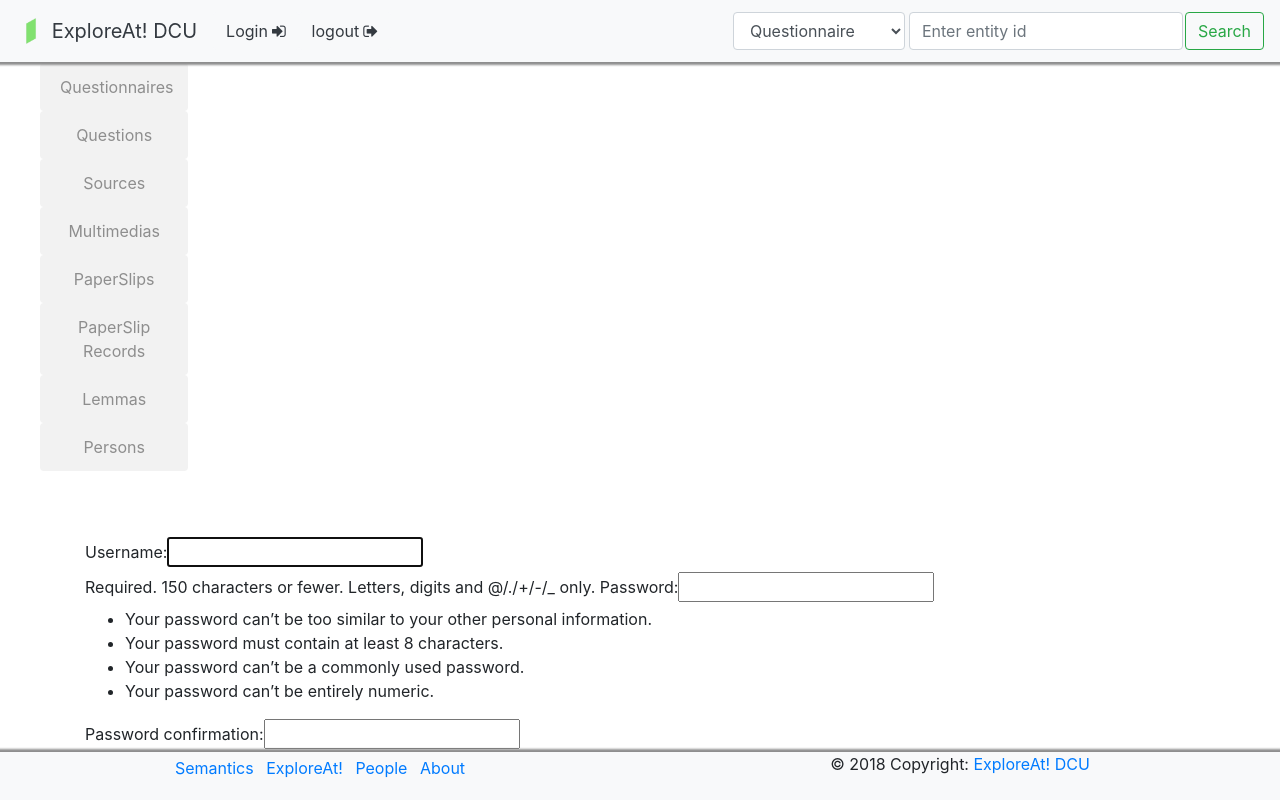
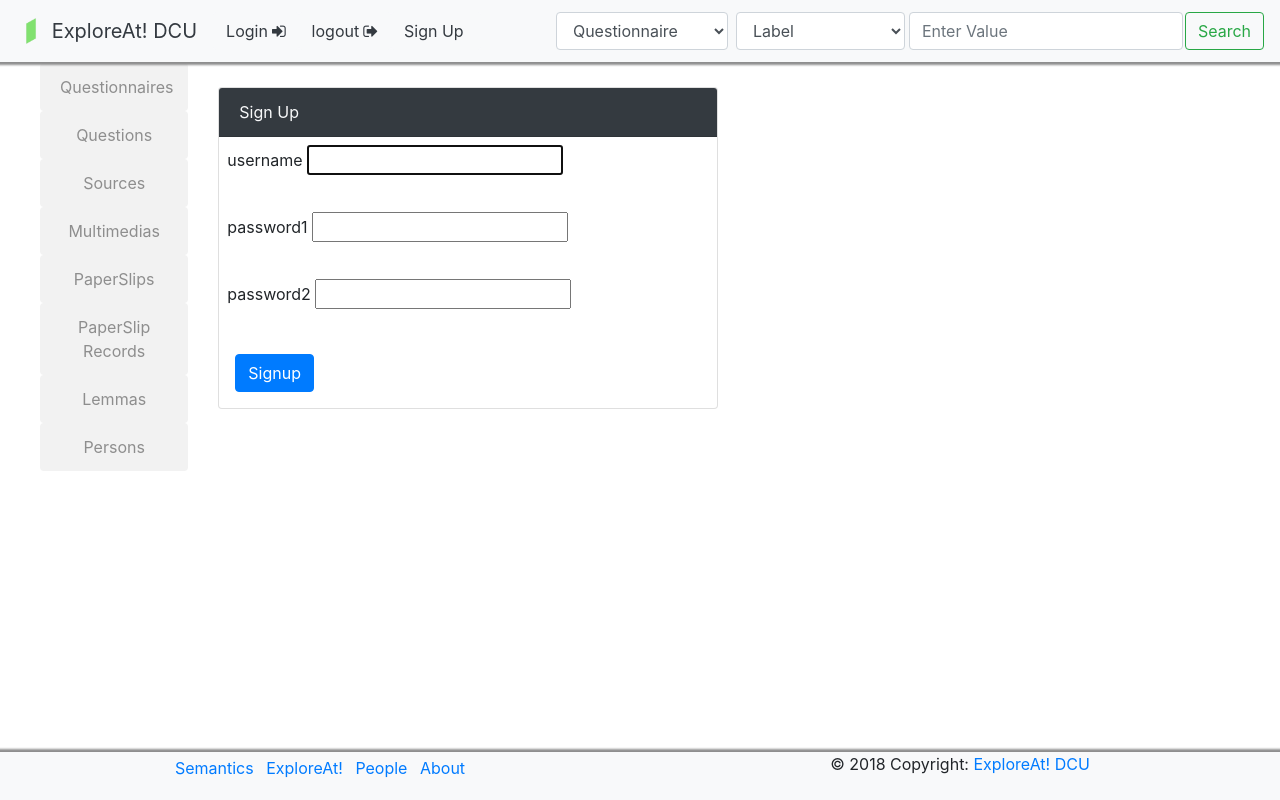
Before and after one commit to masons40/Semantic-web-portal-for-exploring-historical-linked-open-data, a Django app: page /account/signup/ in a window 1280 px wide. Run offline with Django 3.2, Linux system fonts and the light colour scheme; some libraries are stand-ins or nearby versions; some web fonts are replaced.

Commit message:
new search functionality and sign up created

```diff
--- /dev/null
+++ b/account/templates/account/signup.html
@@ -0,0 +1,26 @@
+{% extends 'data_display/base.html' %}
+{% load search_filter %}
+{% load staticfiles %}
+        {% block content %}
+		<div class="col-2 col-md-5 col-sm-10 mt-4">
+			<div class="card mr-3">
+				<div class="card-header bg-dark text-light">Sign Up</div>
+					<form action="{% url 'account:signup' %}" method="post">
+						{% csrf_token %}
+						{% for field in form %}
+						<div class="form-group p-2">
+							{% if field.type == password %}
+								<label >{{ field.html_name }}</label>
+								{{field}}
+							{% else %}
+								<label >{{ field.html_name }}</label>
+								{{field}}
+							{% endif %}
+							{{ field.errors}}
+						</div>
+						{% endfor %}
+						<input type="submit" class="btn btn-primary m-3" value="Signup">
+					</form>
+			</div>
+		</div>
+		{% endblock %}
--- a/account/urls.py
+++ b/account/urls.py
@@ -8,4 +8,5 @@ urlpatterns = [
     url(r'^login/',views.login_view,name='login'),
 	url(r'^logout/',views.logout_view,name='logout'),
 	url(r'',views.index,name='index'),
+
 ]
--- a/account/views.py
+++ b/account/views.py
@@ -12,8 +12,7 @@ def signup_view(request):
     else:
         form = UserCreationForm()
 
-
-    return render(request,'account/index.html',{'form':form})
+    return render(request,'account/signup.html',{'form':form})
 
 def login_view(request):
     if request.method == 'POST':
@@ -21,14 +20,11 @@ def login_view(request):
         if form.is_valid:
             user  = form.get_user()
             login(request,user)
-            print('logged user in')
             return redirect('data_display:index')
     else:
         form = AuthenticationForm()
 
-
     return render(request,'account/login.html',{'form':form})
-
 
 def logout_view(request):
     if request.method == 'POST':
--- a/data_display/templates/data_display/base.html
+++ b/data_display/templates/data_display/base.html
@@ -39,6 +39,12 @@
 							<button class="btn btn-default bg-light text-dark" >logout<span style="margin:2px;"></span><i class="fa fa-sign-out"></i></button>
 						</form>
 					</li>
+					<li class="nav-item active  mr-auto">
+						<form action="{% url 'account:signup' %}">
+							{% csrf_token %}
+							<button class="btn btn-default bg-light text-dark" >Sign Up<span style="margin:2px;"></span><i class="fa fa-sign-up"></i></button>
+						</form>
+					</li>
 					<li class="nav-item dropdown d-sm-block d-md-none">
 						<a class="nav-link dropdown-toggle" href="#" id="smallerscreenmenu" data-toggle="dropdown" aria-haspopup="true" aria-expanded="false">
 						  Menu
@@ -58,7 +64,7 @@
 				<form method="post" action="{% url 'data_display:index' %}" class="form-inline">
 					{% csrf_token %}
 					<div class="form-inline">
-						<select name="type" class="form-control input-item">
+						<select name="type" class="form-control input-item" name="select1" id="select1">
 							<option value="Questionnaire">Questionnaire</option>
 							<option value="Question">Question</option>
 							<option value="Source">Source</option>
@@ -68,7 +74,16 @@
 							<option value="Lemma">Lemma</option>
 							<option value="Person">Person</option>
 						</select>
-						<input type="text" class="form-control " name="id" placeholder="Enter entity id" aria-label="Search">
+						<select name="type" class="form-control input-item" name="select2" id="select2">
+							<option value="Questionnaire">Label</option>
+							<option value="Questionnaire">Note</option>
+							<option value="Questionnaire">Type</option>
+							<option value="Questionnaire">Title</option>
+							<option value="Questionnaire">System</option>
+							<option value="Questionnaire">Has Author</option>
+							<option value="Questionnaire">Publication Year</option>
+						</select>
+						<input type="text" class="form-control " name="val" placeholder="Enter Value" aria-label="Search">
 						<button type="submit" class="btn btn-outline-success " style="margin-left:2px;">Search</button>
 					</div>
 				</form>
@@ -141,7 +156,7 @@
 						<a href="{% url 'data_display:index' type='PaperSlipRecord' amount=10 offset=1 %}" class="list-group-item" >PaperSlip Records</a>
 					</li>
 					<li style="list-style-type:none;">
-						<a href="{% url 'data_display:index' type='Lemma' amount=10 offset=1 %}" class="list-group-item" >Lemmas</a>
+						<a href="{% url 'data_display:index' type='Lemma' amount=20 offset=1 %}" class="list-group-item" >Lemmas</a>
 					</li>
 					<li style="list-style-type:none;">
 						<a href="{% url 'data_display:index' type='Person' amount=10 offset=1 %}" class="list-group-item" >Persons</a>
@@ -226,6 +241,62 @@
 		<script>
 		$(document).ready(function(){
 			$('[data-toggle="tooltip"]').tooltip();
+
+			$("#select1").change(function() {
+				if ($(this).data('options') === undefined) {
+					/*Taking an array of all options-2 and kind of embedding it on the select1*/
+					$(this).data('options', $('#select2 option').clone());
+				}
+				var id = $(this).val();
+
+				var choice = $(this).val();
+				var options = $(this).data('options');
+
+				var opt = []
+				if(choice === "Questionnaire"){
+				    var attributeList = ['Label','Note','Type','Title','Has Author','Publication Year']
+					for(var i=0;i<attributeList.length;i++){
+						opt[i] = "<option value="+attributeList[i]+">"+attributeList[i]+"</option>";
+					}
+				}else if(choice == "Question"){
+					var attributeList = ['Label','Note','Type','Title','Has Author','Publication Year']
+					for(var i=0;i<attributeList.length;i++){
+						opt[i] = "<option value="+attributeList[i]+">"+attributeList[i]+"</option>";
+					}
+				}else if(choice == "Source"){
+					var attributeList = ['Label','Note','Type','Title','Has Author','Publication Year']
+					for(var i=0;i<attributeList.length;i++){
+						opt[i] = "<option value="+attributeList[i]+">"+attributeList[i]+"</option>";
+					}
+				}else if(choice == "Multimedia"){
+					var attributeList = ['Label','Note','Type','Title','Has Author','Publication Year']
+					for(var i=0;i<attributeList.length;i++){
+						opt[i] = "<option value="+attributeList[i]+">"+attributeList[i]+"</option>";
+					}
+				}else if(choice == "PaperSlip"){
+					var attributeList = ['Label','Note','Type','Title','Has Author','Publication Year']
+					for(var i=0;i<attributeList.length;i++){
+						opt[i] = "<option value="+attributeList[i]+">"+attributeList[i]+"</option>";
+					}
+				}else if(choice == "PaperSlipRecord"){
+					var attributeList = ['Label','Note','Type','Title','Has Author','Publication Year']
+					for(var i=0;i<attributeList.length;i++){
+						opt[i] = "<option value="+attributeList[i]+">"+attributeList[i]+"</option>";
+					}
+				}else if(choice == "Person"){
+					var attributeList = ['Label','Note','Type','Title','Has Author','Publication Year']
+					for(var i=0;i<attributeList.length;i++){
+						opt[i] = "<option value="+attributeList[i]+">"+attributeList[i]+"</option>";
+					}
+				}else if(choice == "Lemma"){
+					var attributeList = ['Label','Note','Type','Title','Has Author','Publication Year']
+					for(var i=0;i<attributeList.length;i++){
+						opt[i] = "<option value="+attributeList[i]+">"+attributeList[i]+"</option>";
+					}
+				}
+
+				$('#select2').html(opt);
+			});
 		});
 		</script>
 	</body>
--- a/data_display/views.py
+++ b/data_display/views.py
@@ -142,7 +142,7 @@ def retData(stringUrl):
 
 def getAllInfo(url,amount,offset,type):
     newUrl = url + '/' + str(amount) + '/' + str(offset)
-
+    print(newUrl)
     data={}
 
     response = requests.get(newUrl)
@@ -162,7 +162,7 @@ def getAllInfo(url,amount,offset,type):
     data['type'] = type
     data['amount'] = amount
     data['offset'] = offset
-    print("DATA:",data)
+    print(data)
     return data
 
 def checkDataContained(data,value):
```
Also changed, not shown: account/templates/account/login.html (+7 -21 lines), db.sqlite3.
